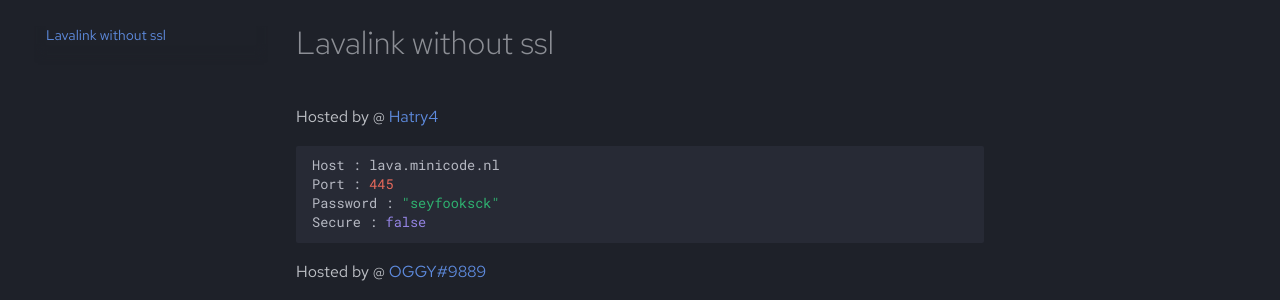
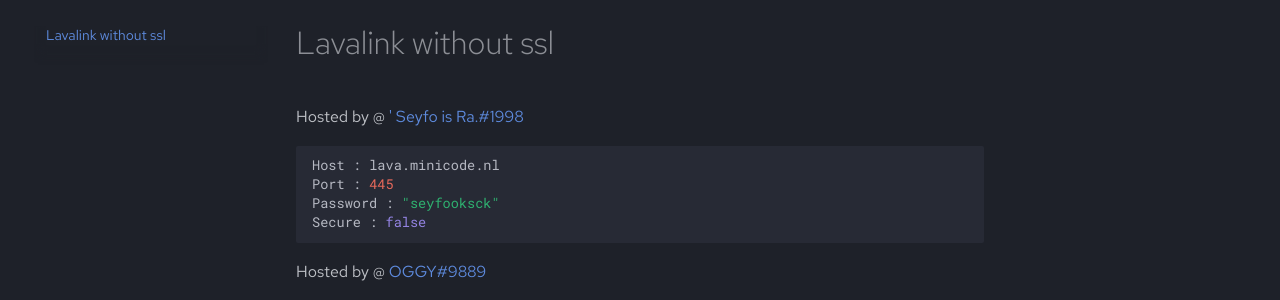
Before and after one commit to DarrenOfficial/lavalink-list, an MkDocs documentation site: the page built from docs/NoSSL/lavalink-without-ssl.md, in a window 1280 px wide and 900 px high. Shown: the part 170-470 px from the top of the window. Built offline with MkDocs 1.6.1 and Material for MkDocs 9.7.7, drawn with Linux system fonts in a browser that asks for light colours; comment, search, counter and statistics services are not loaded.

Commit message:
Update lavalink-without-ssl.md
mountly lavalink server

````diff
--- a/docs/NoSSL/lavalink-without-ssl.md
+++ b/docs/NoSSL/lavalink-without-ssl.md
@@ -5,7 +5,7 @@ description: Without SSL should work out of the box!
 
 ---
 
-Hosted by @ [Hatry4](https://minicode.net)
+Hosted by @ [' Seyfo is Ra.#1998](https://discord.gg/syf)
 ```bash
 Host : lava.minicode.nl
 Port : 445
````
